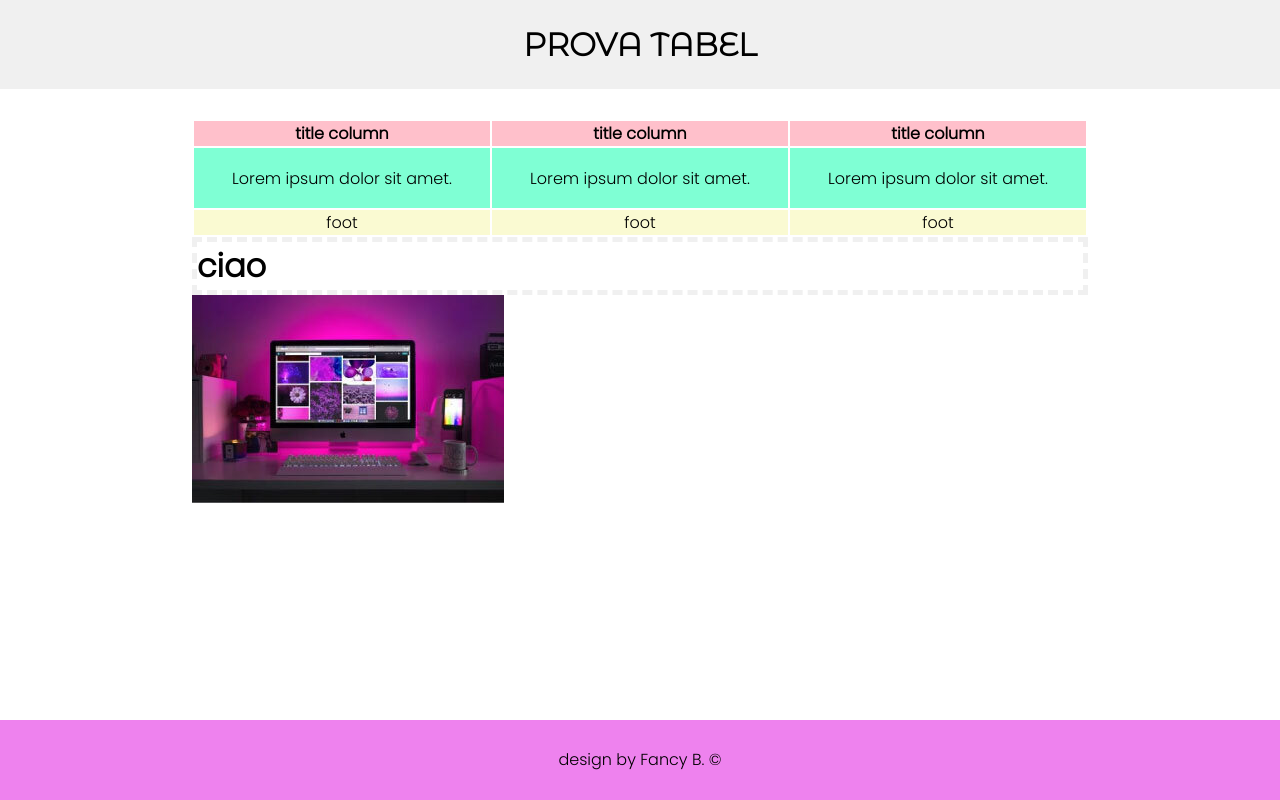
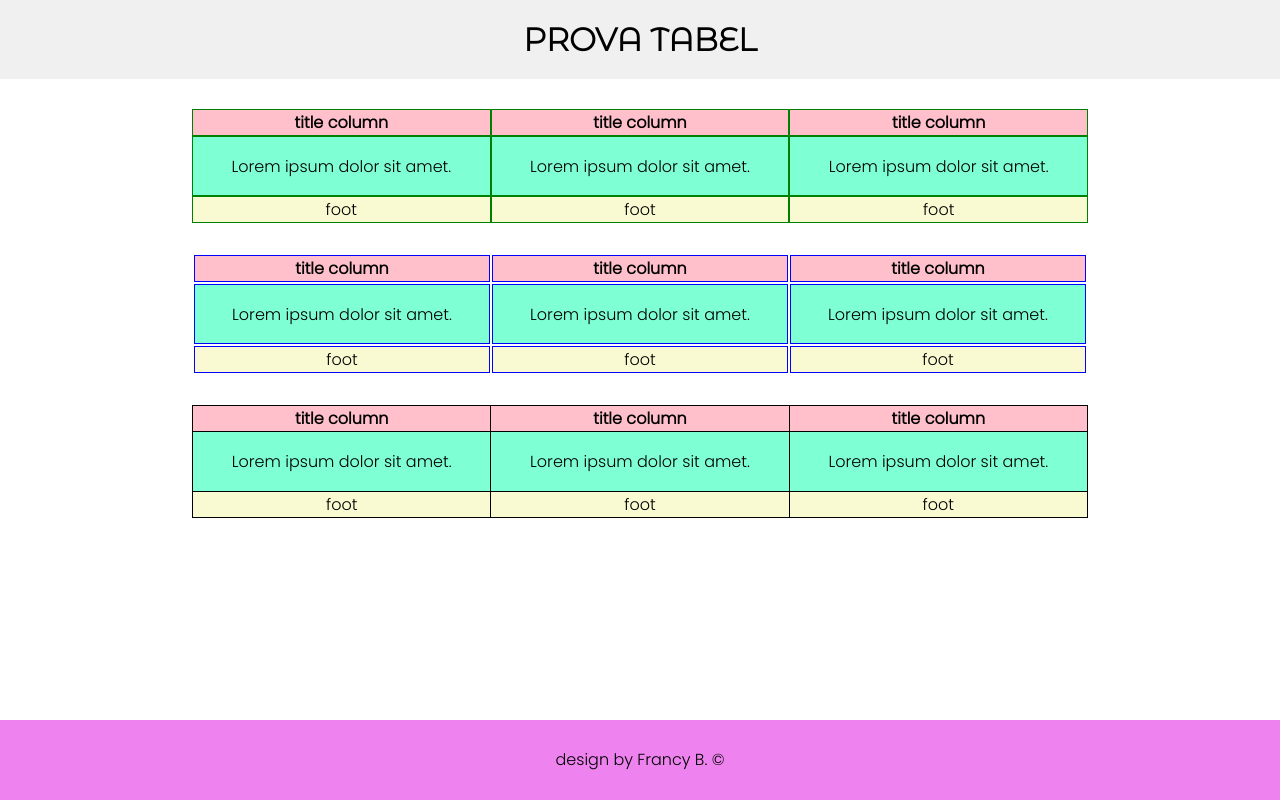
Before and after one commit to Francesca-Barcella/_RIPASSO_e_PACIUGHI, a plain HTML site: page ripasso table/Index.html in a window 1280 px wide. Drawn offline with Linux system fonts and the light colour scheme.

Commit message:
Final commit table

```diff
--- a/ripasso table/Index.html
+++ b/ripasso table/Index.html
@@ -19,7 +19,10 @@
         <H1>PROVA TABEL</H1>
     </header>
 
+
     <main id="site_main">
+
+        <!-- #region first table -->
         <table>
             <thead>
                 <tr>
@@ -44,17 +47,69 @@
                     <td>foot</td>
                 </tr>
             </tfoot>
+        </table>
+        <!-- #endregion first table -->
 
+        <!-- #region second table -->
+        <table class="second_table">
+            <thead>
+                <tr>
+                    <th>title column</th>
+                    <th>title column</th>
+                    <th>title column</th>
+                </tr>
+            </thead>
 
+            <tbody>
+                <tr>
+                    <td>Lorem ipsum dolor sit amet.</td>
+                    <td>Lorem ipsum dolor sit amet.</td>
+                    <td>Lorem ipsum dolor sit amet.</td>
+                </tr>
+            </tbody>
+
+            <tfoot>
+                <tr>
+                    <td>foot</td>
+                    <td>foot</td>
+                    <td>foot</td>
+                </tr>
+            </tfoot>
         </table>
-        <h1>ciao</h1>
+        <!-- #endregion second table -->
 
-        <img src="../inline_block_inlineblock/assets/img/monitor.jpg" alt="">
+        <!-- #region third table -->
+        <table class="third_table">
+            <thead>
+                <tr>
+                    <th>title column</th>
+                    <th>title column</th>
+                    <th>title column</th>
+                </tr>
+            </thead>
+
+            <tbody>
+                <tr>
+                    <td>Lorem ipsum dolor sit amet.</td>
+                    <td>Lorem ipsum dolor sit amet.</td>
+                    <td>Lorem ipsum dolor sit amet.</td>
+                </tr>
+            </tbody>
+
+            <tfoot>
+                <tr>
+                    <td>foot</td>
+                    <td>foot</td>
+                    <td>foot</td>
+                </tr>
+            </tfoot>
+        </table>
+        <!-- #endregion third table -->
 
     </main>
 
     <footer id="site_footer">
-        design by Fancy B. &copy;
+        design by Francy B. &copy;
     </footer>
 
 </body>
--- a/ripasso table/style.css
+++ b/ripasso table/style.css
@@ -5,61 +5,92 @@
     box-sizing: border-box;
 }
 
-body{
+body {
     font-family: 'Poppins', sans-serif;
 }
-main{
+
+main {
     width: 80%;
     margin: auto;
 
 }
 
-#site_header{
+#site_header {
     text-align: center;
     background-color: #f0f0f0;
     padding: 20px;
     font-family: 'Montserrat Alternates', sans-serif;
 }
 
-#site_main{
+#site_main {
     width: 70%;
     margin: auto;
 }
 
-#site_footer{
+#site_footer {
     background-color: violet;
     width: 100%;
     height: 80px;
     line-height: 80px;
     text-align: center;
     position: absolute;
-    bottom:0;
+    bottom: 0;
 }
 
 /* #endregion common */
 
-table{
+/* #region first table */
+table {
     width: 100%;
     text-align: center;
     margin-top: 30px;
+    border-spacing: 0px;
 }
 
+table td,
+table th {
+    border: 1px solid green;
 
-thead{
+}
+
+thead {
     background-color: pink;
 }
 
-tbody tr{
+tbody tr {
     background-color: aquamarine;
     height: 60px;
 }
 
 tfoot tr {
-    background-color:lightgoldenrodyellow;
+    background-color: lightgoldenrodyellow;
+}
+/* #endregion first table */
+
+/* #region second table */
+.second_table td, .second_table th {
+    border: 1px solid blue;
 }
 
-h1{
-    border: 5px;
-    border-color: #f0f0f0;
-    border-style: dashed;
+.second_table {
+    border-spacing: 2px;
 }
+/* #endregion second table */
+
+/* #region third table */
+.third_table td, .third_table th {
+    border-top: 1px solid black;
+    border-left: 1px solid black;
+    border-right: 0;
+    border-bottom: 0;
+}
+
+.third_table {
+    border-spacing: 0px;
+}
+
+.third_table:last-child{
+    border-right: 1px solid black;
+    border-bottom: 1px solid black;
+}
+/* #endregion third table */
```
